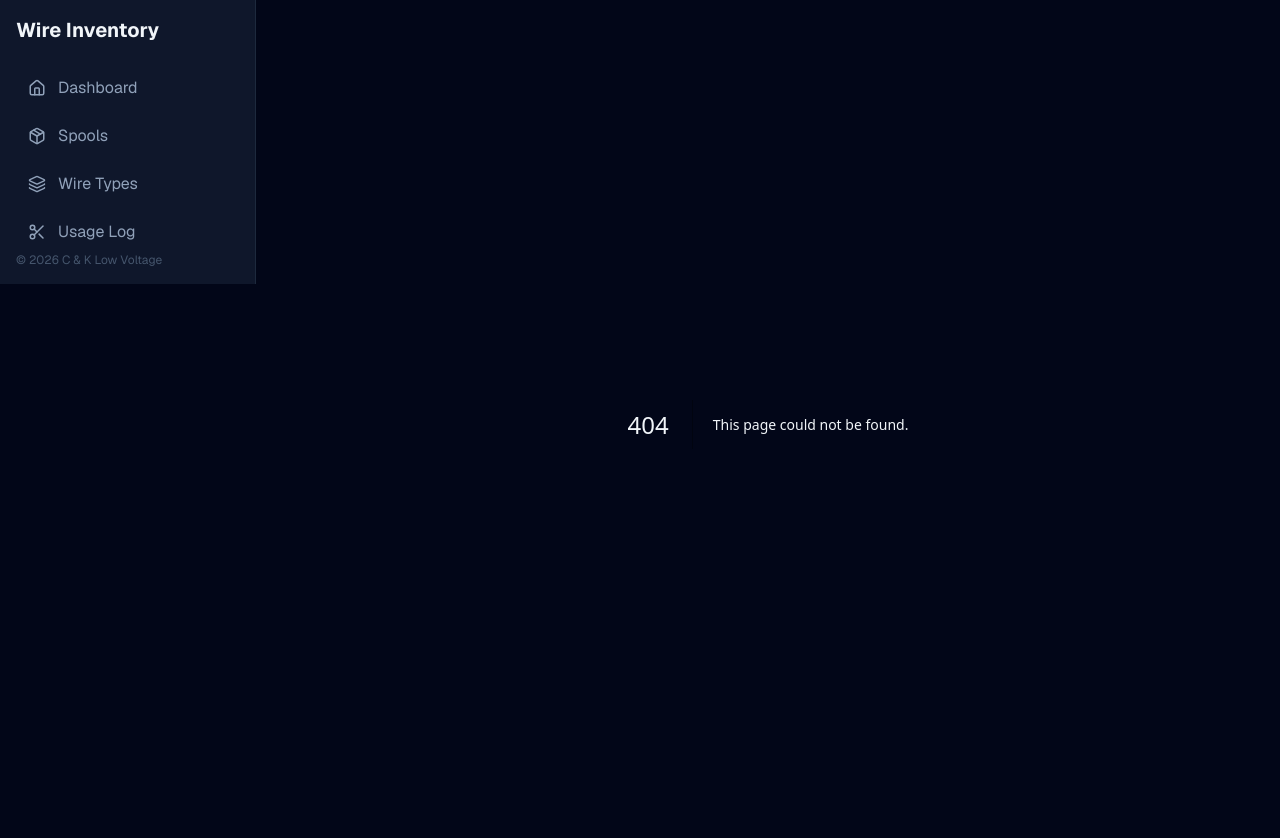
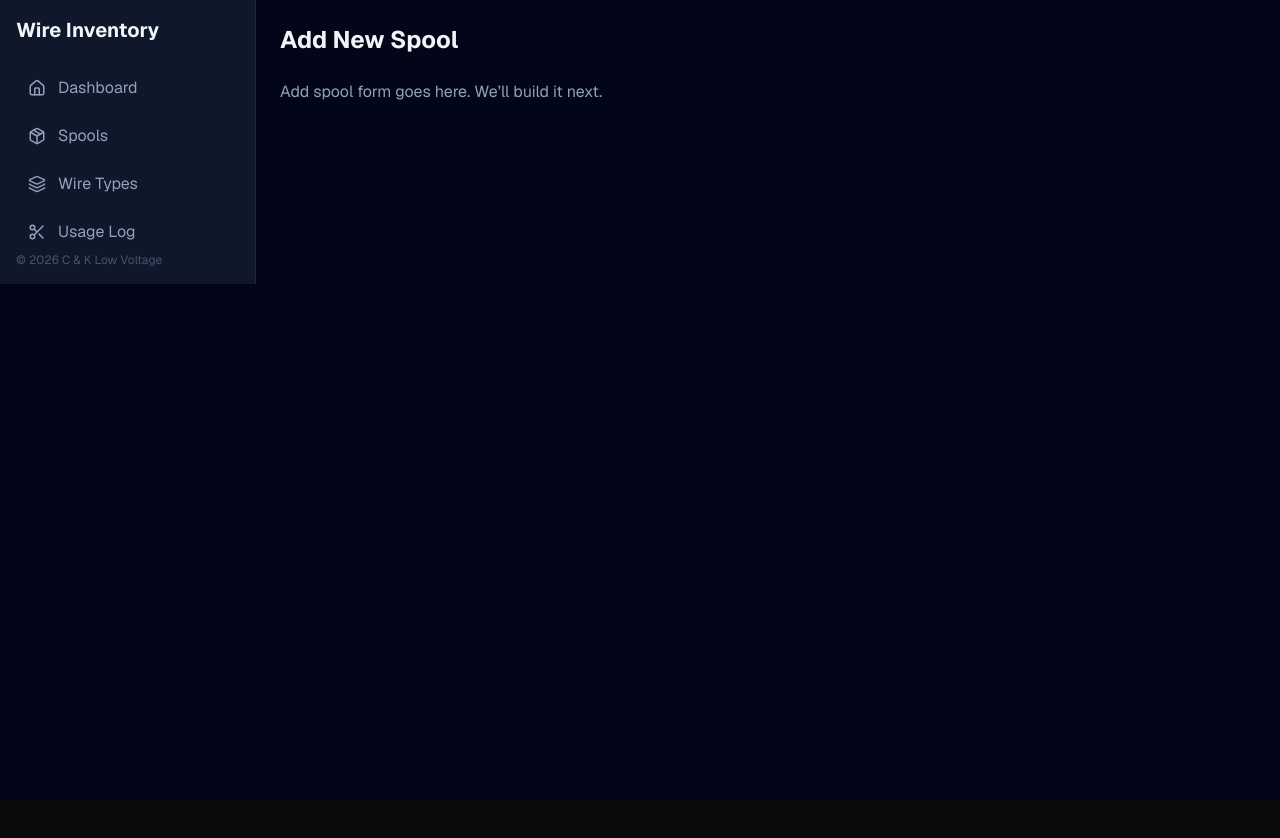
Before and after one commit to chadtarpey615/wire-inventory, a Next.js app: page /add in a window 1280 px wide. Before the commit this address had no page. Shown: the top 838 px of the page. After the commit the page ends 800 px from the top, so only its background shows below. Built offline with nearby package versions, Linux system fonts and the light colour scheme.

Commit message:
working on the add section

```diff
--- /dev/null
+++ b/src/app/add/page.tsx
@@ -0,0 +1,11 @@
+export default function AddSpoolPage() {
+  return (
+    <div className="space-y-6">
+      <h1 className="text-2xl font-bold">Add New Spool</h1>
+
+      <p className="text-slate-400">
+        Add spool form goes here. We’ll build it next.
+      </p>
+    </div>
+  );
+}
```
